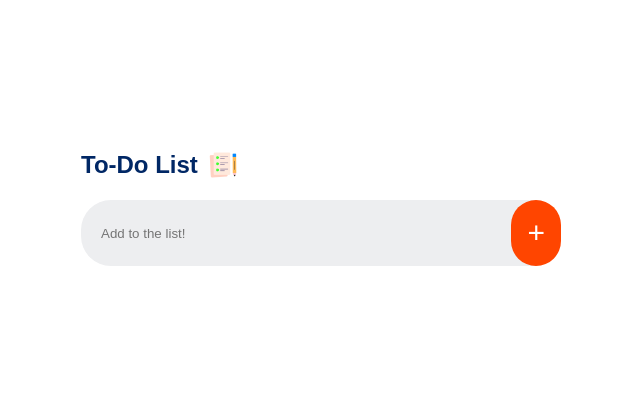
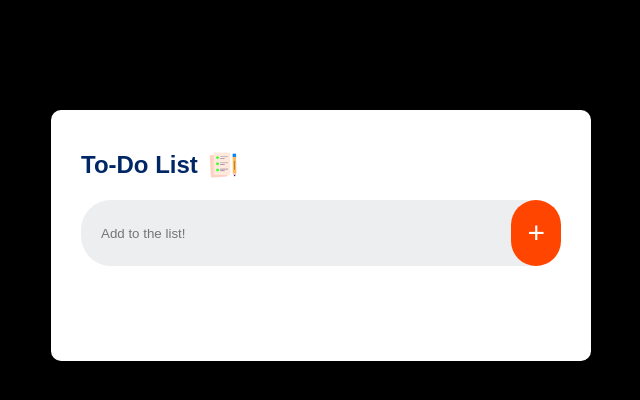
Before and after one commit to Mi01sha01/todo-list-project, a plain HTML site: page index.html in a window 1280 px wide. Shown: the whole page, without its empty margins (319-959 px from the left). Drawn offline with Linux system fonts and the light colour scheme.

Commit message:
Update style.css

```diff
--- a/style.css
+++ b/style.css
@@ -7,7 +7,7 @@
 .container{
     width: 100%;
     min-height: 100vh;
-    background: #OD1B2A;
+    background: black;
     padding: 10px;
 }
 .todo-app{
```
